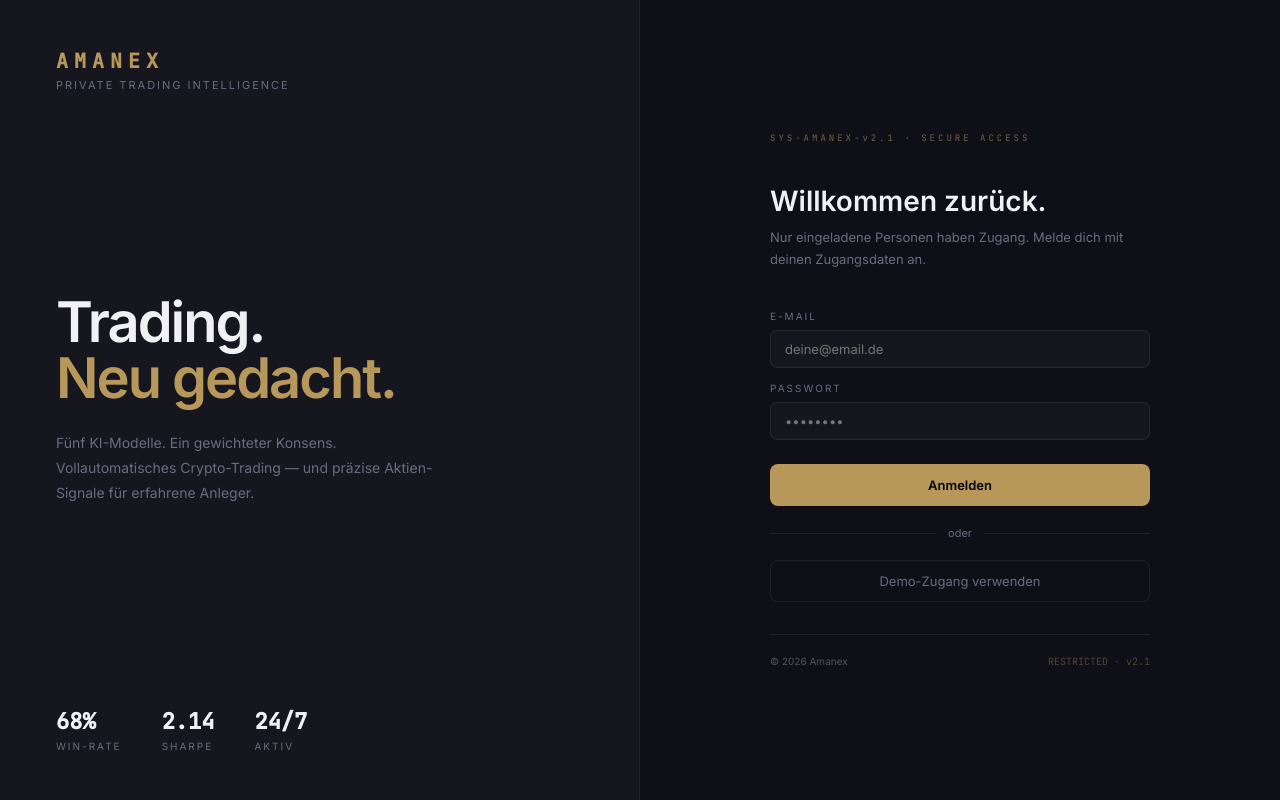
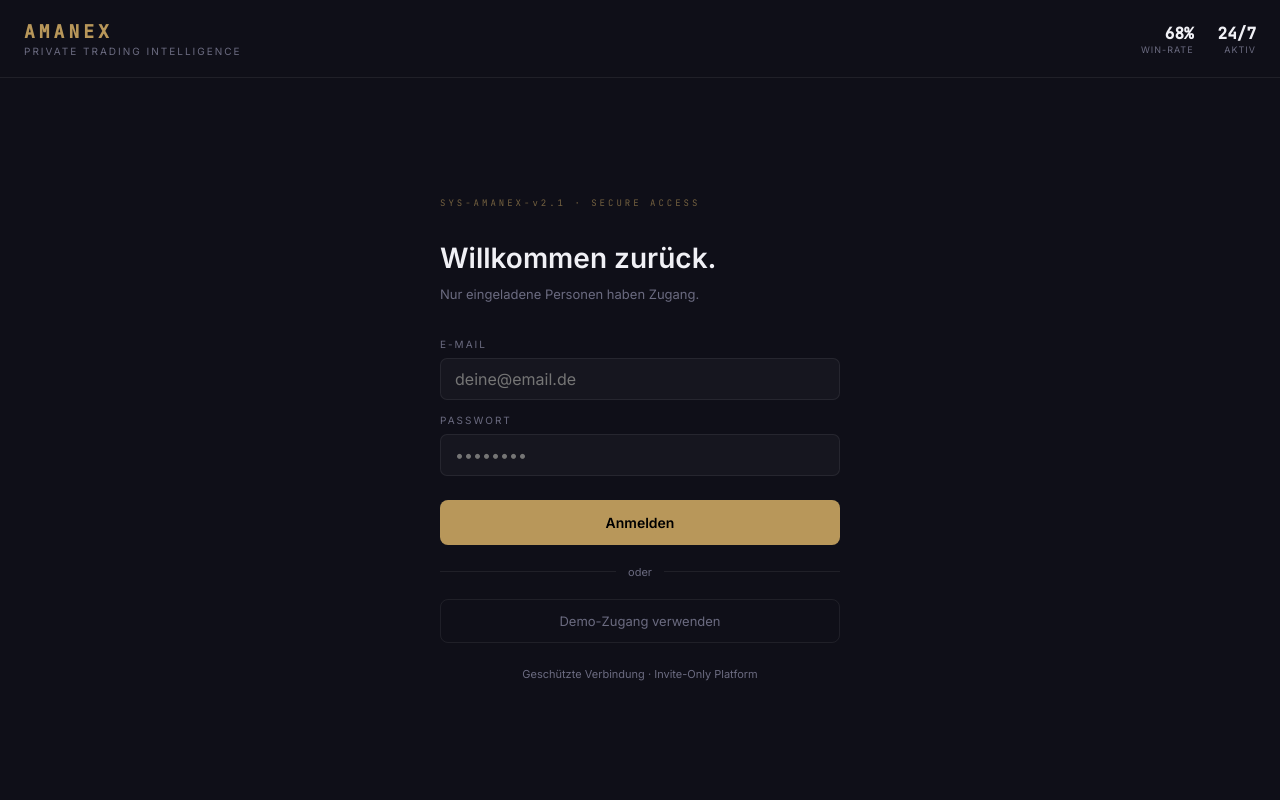
Before and after one commit to Thindama/amanex-frontend, a React (Create React App) app: page / in a window 1280 px wide. Built offline with nearby package versions, Linux system fonts and the light colour scheme; no server answers.

Commit message:
Update Login.jsx

```diff
--- a/src/pages/Login.jsx
+++ b/src/pages/Login.jsx
@@ -27,87 +27,118 @@ export default function Login({ onLogin }) {
   };
 
   return (
-    <div style={{ minHeight:'100vh', background:'var(--bg)', display:'flex', alignItems:'stretch', fontFamily:'Inter, sans-serif' }}>
-
-      {/* LEFT */}
-      <div style={{ width:'50%', background:'var(--surface)', borderRight:'1px solid var(--border)', display:'flex', flexDirection:'column', justifyContent:'space-between', padding:'48px 56px' }}>
-        <div>
-          <a href="https://amanex.de" style={{ fontFamily:'JetBrains Mono, monospace', fontSize:'20px', letterSpacing:'6px', color:'var(--blue)', fontWeight:600, textDecoration:'none' }}>AMANEX</a>
-          <div style={{ fontSize:'11px', color:'var(--muted)', letterSpacing:'2px', marginTop:'4px', textTransform:'uppercase' }}>Private Trading Intelligence</div>
-        </div>
-        <div>
-          <div style={{ fontSize:'56px', fontWeight:700, lineHeight:1, letterSpacing:'-2px', marginBottom:'24px' }}>
-            Trading.<br/>
-            <span style={{ color:'var(--blue)' }}>Neu gedacht.</span>
-          </div>
-          <p style={{ fontSize:'14px', color:'var(--muted)', lineHeight:1.8, maxWidth:'380px' }}>
-            Fünf KI-Modelle. Ein gewichteter Konsens. Vollautomatisches Crypto-Trading — und präzise Aktien-Signale für erfahrene Anleger.
-          </p>
-        </div>
-        <div style={{ display:'flex', gap:'40px' }}>
-          {[['68%','Win-Rate'],['2.14','Sharpe'],['24/7','Aktiv']].map(([v,l]) => (
-            <div key={l}>
-              <div style={{ fontFamily:'JetBrains Mono, monospace', fontSize:'22px', color:'var(--text)', fontWeight:600 }}>{v}</div>
-              <div style={{ fontSize:'10px', color:'var(--muted)', letterSpacing:'2px', textTransform:'uppercase', marginTop:'4px' }}>{l}</div>
+    <div style={{
+      minHeight: '100vh',
+      background: 'var(--bg)',
+      display: 'flex',
+      flexDirection: 'column',
+      fontFamily: 'Inter, sans-serif',
+    }}>
+      {/* HEADER */}
+      <div style={{
+        padding: '20px 24px',
+        borderBottom: '1px solid var(--border)',
+        display: 'flex',
+        alignItems: 'center',
+        justifyContent: 'space-between',
+      }}>
+        <a href="https://amanex.de" style={{ textDecoration: 'none' }}>
+          <div style={{ fontFamily: 'JetBrains Mono, monospace', fontSize: '18px', letterSpacing: '4px', color: 'var(--blue)', fontWeight: 600 }}>AMANEX</div>
+          <div style={{ fontSize: '10px', color: 'var(--muted)', letterSpacing: '2px', textTransform: 'uppercase', marginTop: '2px' }}>Private Trading Intelligence</div>
+        </a>
+        <div style={{ display: 'flex', gap: '24px' }}>
+          {[['68%','Win-Rate'],['24/7','Aktiv']].map(([v,l]) => (
+            <div key={l} style={{ textAlign: 'right' }}>
+              <div style={{ fontFamily: 'JetBrains Mono, monospace', fontSize: '16px', color: 'var(--text)', fontWeight: 600 }}>{v}</div>
+              <div style={{ fontSize: '9px', color: 'var(--muted)', letterSpacing: '1px', textTransform: 'uppercase' }}>{l}</div>
             </div>
           ))}
         </div>
       </div>
 
-      {/* RIGHT */}
-      <div style={{ flex:1, display:'flex', alignItems:'center', justifyContent:'center', padding:'48px' }}>
-        <div style={{ width:'100%', maxWidth:'380px' }}>
-          <div style={{ fontFamily:'JetBrains Mono, monospace', fontSize:'9px', letterSpacing:'3px', color:'rgba(184,151,90,0.6)', marginBottom:'40px' }}>
+      {/* MAIN */}
+      <div style={{
+        flex: 1,
+        display: 'flex',
+        alignItems: 'center',
+        justifyContent: 'center',
+        padding: '32px 24px',
+      }}>
+        <div style={{ width: '100%', maxWidth: '400px' }}>
+          <div style={{ fontFamily: 'JetBrains Mono, monospace', fontSize: '9px', letterSpacing: '3px', color: 'rgba(184,151,90,0.6)', marginBottom: '32px' }}>
             SYS-AMANEX-v2.1 · SECURE ACCESS
           </div>
 
-          <div style={{ fontSize:'28px', fontWeight:700, marginBottom:'8px' }}>Willkommen zurück.</div>
-          <p style={{ fontSize:'13px', color:'var(--muted)', marginBottom:'40px', lineHeight:1.7 }}>
-            Nur eingeladene Personen haben Zugang. Melde dich mit deinen Zugangsdaten an.
+          <div style={{ fontSize: '28px', fontWeight: 700, marginBottom: '8px' }}>Willkommen zurück.</div>
+          <p style={{ fontSize: '13px', color: 'var(--muted)', marginBottom: '32px', lineHeight: 1.7 }}>
+            Nur eingeladene Personen haben Zugang.
           </p>
 
           {error && (
-            <div style={{ background:'rgba(255,77,106,.08)', border:'1px solid rgba(255,77,106,.2)', borderRadius:'7px', padding:'10px 14px', fontSize:'12px', color:'var(--red)', marginBottom:'16px' }}>
+            <div style={{ background: 'rgba(255,77,106,.08)', border: '1px solid rgba(255,77,106,.2)', borderRadius: '7px', padding: '10px 14px', fontSize: '12px', color: 'var(--red)', marginBottom: '16px' }}>
               {error}
             </div>
           )}
 
-          <div style={{ marginBottom:'14px' }}>
-            <div style={{ fontSize:'10px', color:'var(--muted)', textTransform:'uppercase', letterSpacing:'2px', marginBottom:'8px' }}>E-Mail</div>
-            <input className="field-input" type="email" value={email}
+          <div style={{ marginBottom: '14px' }}>
+            <div style={{ fontSize: '10px', color: 'var(--muted)', textTransform: 'uppercase', letterSpacing: '2px', marginBottom: '8px' }}>E-Mail</div>
+            <input
+              className="field-input"
+              type="email"
+              value={email}
               onChange={e => setEmail(e.target.value)}
-              onKeyDown={e => e.key==='Enter' && handleLogin()}
-              placeholder="deine@email.de" />
+              onKeyDown={e => e.key === 'Enter' && handleLogin()}
+              placeholder="deine@email.de"
+              style={{ fontSize: '16px' }}
+            />
           </div>
 
-          <div style={{ marginBottom:'24px' }}>
-            <div style={{ fontSize:'10px', color:'var(--muted)', textTransform:'uppercase', letterSpacing:'2px', marginBottom:'8px' }}>Passwort</div>
-            <input className="field-input" type="password" value={password}
+          <div style={{ marginBottom: '24px' }}>
+            <div style={{ fontSize: '10px', color: 'var(--muted)', textTransform: 'uppercase', letterSpacing: '2px', marginBottom: '8px' }}>Passwort</div>
+            <input
+              className="field-input"
+              type="password"
+              value={password}
               onChange={e => setPassword(e.target.value)}
-              onKeyDown={e => e.key==='Enter' && handleLogin()}
-              placeholder="••••••••" />
+              onKeyDown={e => e.key === 'Enter' && handleLogin()}
+              placeholder="••••••••"
+              style={{ fontSize: '16px' }}
+            />
           </div>
 
           <button
-            onClick={handleLogin} disabled={loading}
-            style={{ width:'100%', padding:'13px', background:loading?'var(--sub)':'var(--blue)', border:'none', borderRadius:'8px', color:'#000', fontSize:'13px', fontWeight:700, fontFamily:'Inter, sans-serif', cursor:loading?'not-allowed':'pointer', transition:'opacity .2s' }}>
+            onClick={handleLogin}
+            disabled={loading}
+            style={{
+              width: '100%', padding: '14px',
+              background: loading ? 'var(--sub)' : 'var(--blue)',
+              border: 'none', borderRadius: '8px',
+              color: '#000', fontSize: '14px', fontWeight: 700,
+              fontFamily: 'Inter, sans-serif',
+              cursor: loading ? 'not-allowed' : 'pointer',
+            }}>
             {loading ? 'Anmelden...' : 'Anmelden'}
           </button>
 
-          <div style={{ display:'flex', alignItems:'center', gap:'12px', margin:'20px 0' }}>
-            <div style={{ flex:1, height:'1px', background:'var(--border)' }} />
-            <span style={{ fontSize:'11px', color:'var(--muted)' }}>oder</span>
-            <div style={{ flex:1, height:'1px', background:'var(--border)' }} />
+          <div style={{ display: 'flex', alignItems: 'center', gap: '12px', margin: '20px 0' }}>
+            <div style={{ flex: 1, height: '1px', background: 'var(--border)' }} />
+            <span style={{ fontSize: '11px', color: 'var(--muted)' }}>oder</span>
+            <div style={{ flex: 1, height: '1px', background: 'var(--border)' }} />
           </div>
 
-          <button onClick={handleDemo}
-            style={{ width:'100%', padding:'12px', background:'transparent', border:'1px solid var(--border)', borderRadius:'8px', color:'var(--muted)', fontSize:'13px', fontFamily:'Inter, sans-serif', cursor:'pointer', transition:'all .2s' }}>
+          <button
+            onClick={handleDemo}
+            style={{
+              width: '100%', padding: '13px',
+              background: 'transparent', border: '1px solid var(--border)',
+              borderRadius: '8px', color: 'var(--muted)',
+              fontSize: '13px', fontFamily: 'Inter, sans-serif', cursor: 'pointer',
+            }}>
             Demo-Zugang verwenden
           </button>
 
-          <div style={{ marginTop:'32px', paddingTop:'20px', borderTop:'1px solid var(--border)', display:'flex', justifyContent:'space-between' }}>
-            <span style={{ fontSize:'10px', color:'rgba(240,236,228,0.3)' }}>© 2026 Amanex</span>
-            <span style={{ fontFamily:'JetBrains Mono, monospace', fontSize:'10px', color:'rgba(184,151,90,0.4)' }}>RESTRICTED · v2.1</span>
+          <div style={{ marginTop: '24px', textAlign: 'center', fontSize: '11px', color: 'var(--muted)' }}>
+            Geschützte Verbindung · Invite-Only Platform
           </div>
         </div>
       </div>
```
